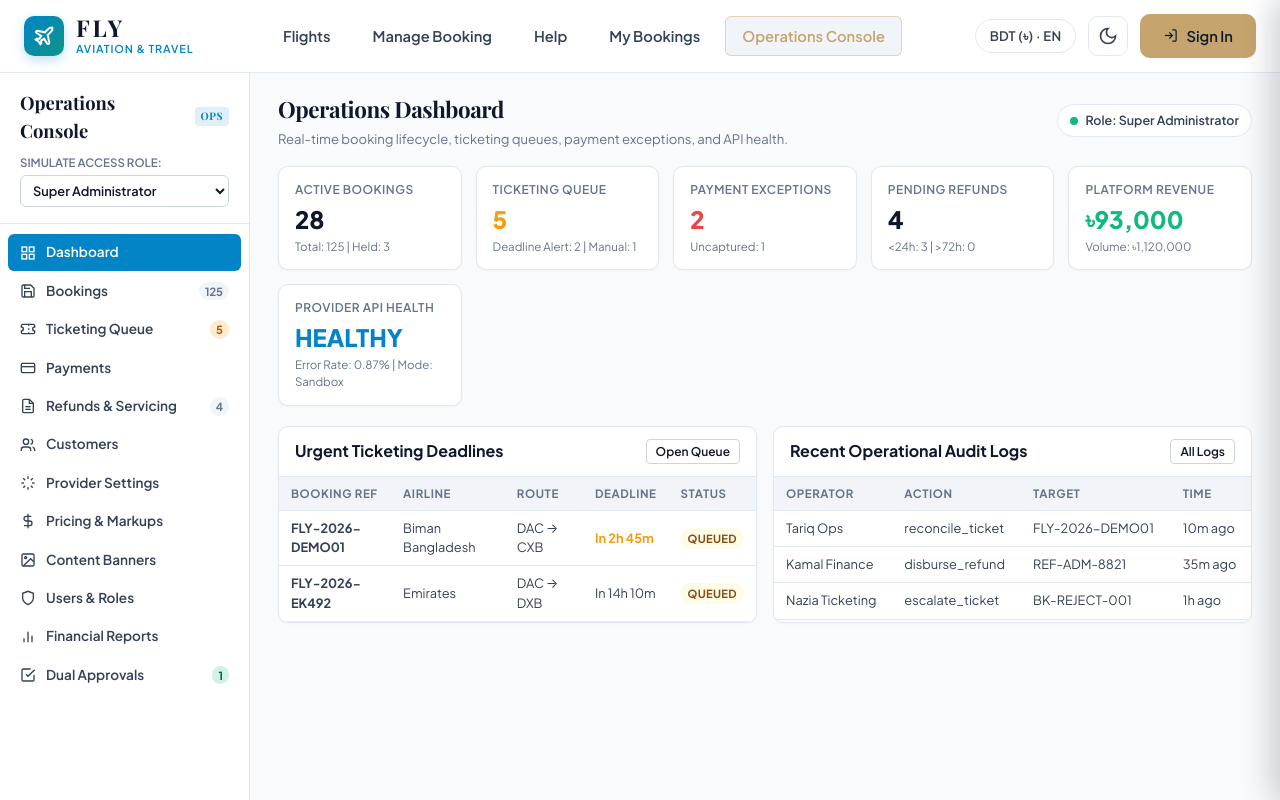
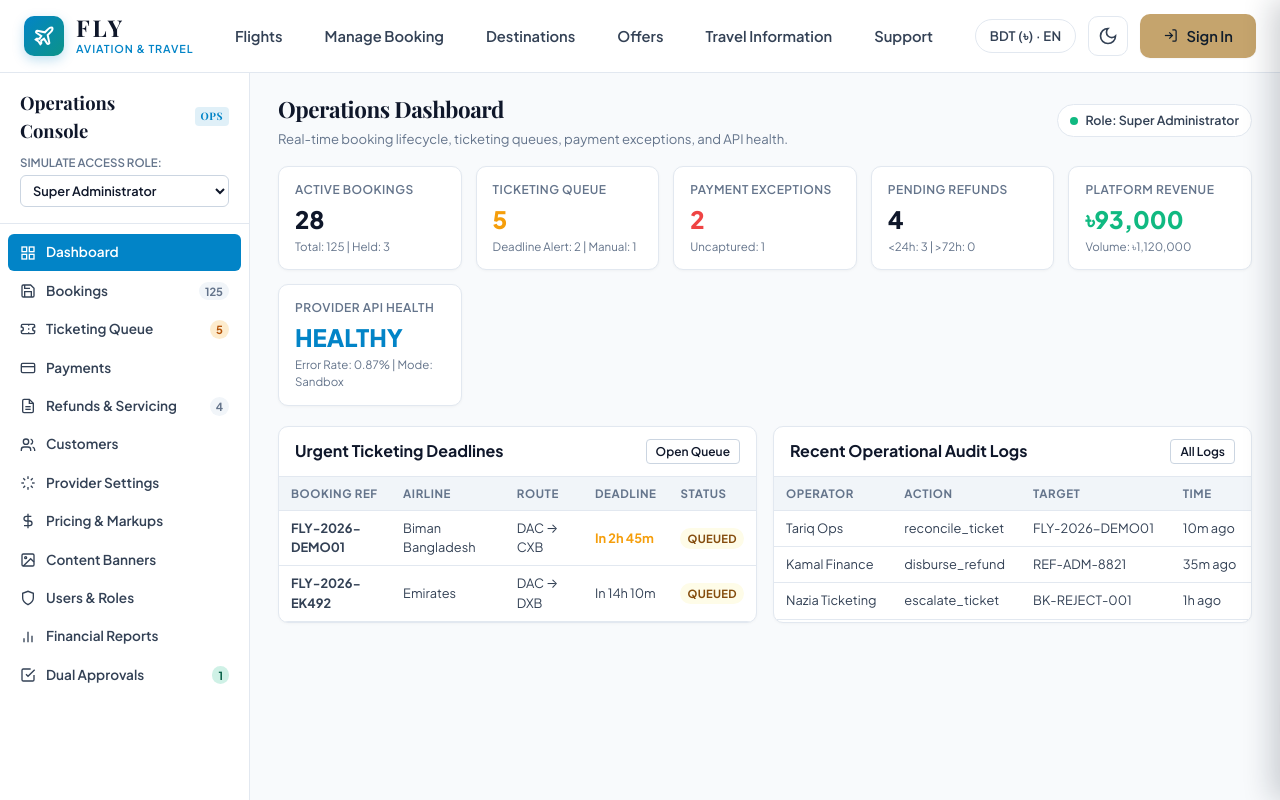
Before and after one commit to mahin1710/FLY, a Flask app: page /admin in a window 1280 px wide. Shown: the top 800 px of the page. Run offline with Flask 3, Linux system fonts and the light colour scheme; data that the repository does not hold is empty; parts of the project's set-up code (start-up, migrations or seed data) failed here and were passed over; some web fonts are replaced.

Commit message:
chore(sync): automated sync - 2026-11-24 21:34:53

```diff
--- a/templates/base.html
+++ b/templates/base.html
@@ -38,21 +38,23 @@
 
       <!-- Desktop Primary Navigation -->
       <nav class="nav-links" id="mainNav" aria-label="Primary Navigation">
-        <a href="/flights/search" class="nav-btn {% if request.path.startswith('/flights') %}active{% endif %}">
+        <a href="/flights/search" class="nav-btn {% if request.path.startswith('/flights') %}active{% endif %}" id="navFlightsLink">
           <span>Flights</span>
         </a>
-        <a href="/manage-booking" class="nav-btn {% if request.path == '/manage-booking' %}active{% endif %}">
+        <a href="/manage-booking" class="nav-btn {% if request.path == '/manage-booking' %}active{% endif %}" id="navManageBookingLink">
           <span>Manage Booking</span>
         </a>
-        <a href="/support" class="nav-btn {% if request.path == '/support' %}active{% endif %}" onclick="if (window.location.pathname === '/' && typeof app !== 'undefined') { app.scrollToHelpSupport(); }">
-          <span>Help</span>
+        <a href="/#destinations" class="nav-btn" id="navDestinationsLink">
+          <span>Destinations</span>
         </a>
-        <a href="/my-bookings" class="nav-btn {% if request.path == '/my-bookings' %}active{% endif %}" id="navBookingsBtn">
-          <span>My Bookings</span>
-          <span class="badge" id="bookingsCountBadge" style="display: none;">0</span>
+        <a href="/#offers" class="nav-btn" id="navOffersLink">
+          <span>Offers</span>
         </a>
-        <a href="/admin" class="nav-btn {% if request.path.startswith('/admin') %}active{% endif %}" id="navAdminBtn">
-          <span>Operations Console</span>
+        <a href="/#travel-info" class="nav-btn" id="navTravelInfoLink">
+          <span>Travel Information</span>
+        </a>
+        <a href="/support" class="nav-btn {% if request.path == '/support' %}active{% endif %}" id="navSupportLink">
+          <span>Support</span>
         </a>
       </nav>
 
@@ -125,19 +127,37 @@
         </a>
         <a href="/flights/search" class="mobile-nav-link {% if request.path.startswith('/flights') %}active{% endif %}">
           <svg viewBox="0 0 24 24" width="18" height="18" fill="none" stroke="currentColor" stroke-width="2" aria-hidden="true"><path d="M17.8 19.2 16 11l3.5-3.5C21 6 21.5 4 21 3c-1-.5-3 0-4.5 1.5L13 8 4.8 6.2c-.5-.1-.9.1-1.1.5l-.3.5c-.2.5-.1 1 .3 1.3L9 12l-2 3H4l-1 1 3 2 2 3 1-1v-3l3-2 3.5 5.3c.3.4.8.5 1.3.3l.5-.3c.4-.2.6-.6.5-1.1z"/></svg>
-          <span>Search Flights</span>
+          <span>Flights</span>
         </a>
         <a href="/manage-booking" class="mobile-nav-link {% if request.path == '/manage-booking' %}active{% endif %}">
           <svg viewBox="0 0 24 24" width="18" height="18" fill="none" stroke="currentColor" stroke-width="2" aria-hidden="true"><path d="M14 2H6a2 2 0 0 0-2 2v16a2 2 0 0 0 2 2h12a2 2 0 0 0 2-2V8z"/><polyline points="14 2 14 8 20 8"/><line x1="16" y1="13" x2="8" y2="13"/><line x1="16" y1="17" x2="8" y2="17"/></svg>
           <span>Manage Booking</span>
         </a>
+        <a href="/#destinations" class="mobile-nav-link">
+          <svg viewBox="0 0 24 24" width="18" height="18" fill="none" stroke="currentColor" stroke-width="2" aria-hidden="true"><circle cx="12" cy="12" r="10"/><polygon points="16.24 7.76 14.12 14.12 7.76 16.24 9.88 9.88 16.24 7.76"/></svg>
+          <span>Destinations</span>
+        </a>
+        <a href="/#offers" class="mobile-nav-link">
+          <svg viewBox="0 0 24 24" width="18" height="18" fill="none" stroke="currentColor" stroke-width="2" aria-hidden="true"><path d="M20.59 13.41l-7.17 7.17a2 2 0 0 1-2.83 0L2 12V2h10l8.59 8.59a2 2 0 0 1 0 2.82z"/><line x1="7" y1="7" x2="7.01" y2="7"/></svg>
+          <span>Offers</span>
+        </a>
+        <a href="/#travel-info" class="mobile-nav-link">
+          <svg viewBox="0 0 24 24" width="18" height="18" fill="none" stroke="currentColor" stroke-width="2" aria-hidden="true"><circle cx="12" cy="12" r="10"/><line x1="12" y1="16" x2="12" y2="12"/><line x1="12" y1="8" x2="12.01" y2="8"/></svg>
+          <span>Travel Information</span>
+        </a>
+        <a href="/support" class="mobile-nav-link {% if request.path == '/support' %}active{% endif %}">
+          <svg viewBox="0 0 24 24" width="18" height="18" fill="none" stroke="currentColor" stroke-width="2" aria-hidden="true"><circle cx="12" cy="12" r="10"/><path d="M9.09 9a3 3 0 0 1 5.83 1c0 2-3 3-3 3"/><line x1="12" y1="17" x2="12.01" y2="17"/></svg>
+          <span>Support &amp; Help</span>
+        </a>
         <a href="/my-bookings" class="mobile-nav-link {% if request.path == '/my-bookings' %}active{% endif %}">
           <svg viewBox="0 0 24 24" width="18" height="18" fill="none" stroke="currentColor" stroke-width="2" aria-hidden="true"><rect width="20" height="14" x="2" y="5" rx="2"/><line x1="2" y1="10" x2="22" y2="10"/></svg>
           <span>My Bookings</span>
         </a>
-        <a href="/support" class="mobile-nav-link {% if request.path == '/support' %}active{% endif %}">
-          <svg viewBox="0 0 24 24" width="18" height="18" fill="none" stroke="currentColor" stroke-width="2" aria-hidden="true"><circle cx="12" cy="12" r="10"/><path d="M9.09 9a3 3 0 0 1 5.83 1c0 2-3 3-3 3"/><line x1="12" y1="17" x2="12.01" y2="17"/></svg>
-          <span>Help &amp; Support</span>
+        <a href="/admin" class="mobile-nav-link {% if request.path.startswith('/admin') %}active{% endif %}">
+          <svg viewBox="0 0 24 24" width="18" height="18" fill="none" stroke="currentColor" stroke-width="2" aria-hidden="true"><rect width="18" height="18" x="3" y="3" rx="2"/><path d="M3 9h18"/><path d="M9 21V9"/></svg>
+          <span>Operations Console</span>
+        </a>
+      </div>
         </a>
       </div>
 
```
Also changed, not shown: static/images/hero_airport_sunset.jpg (added), tests/route_check.js (added).
